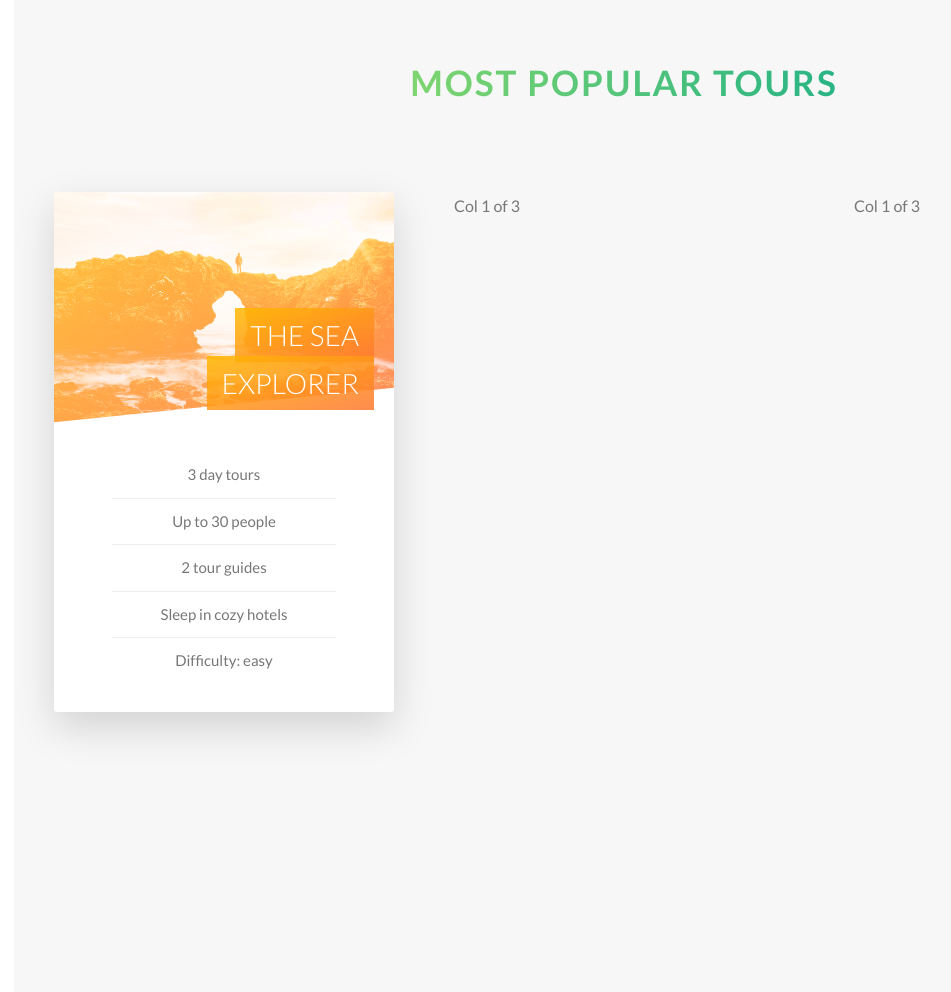
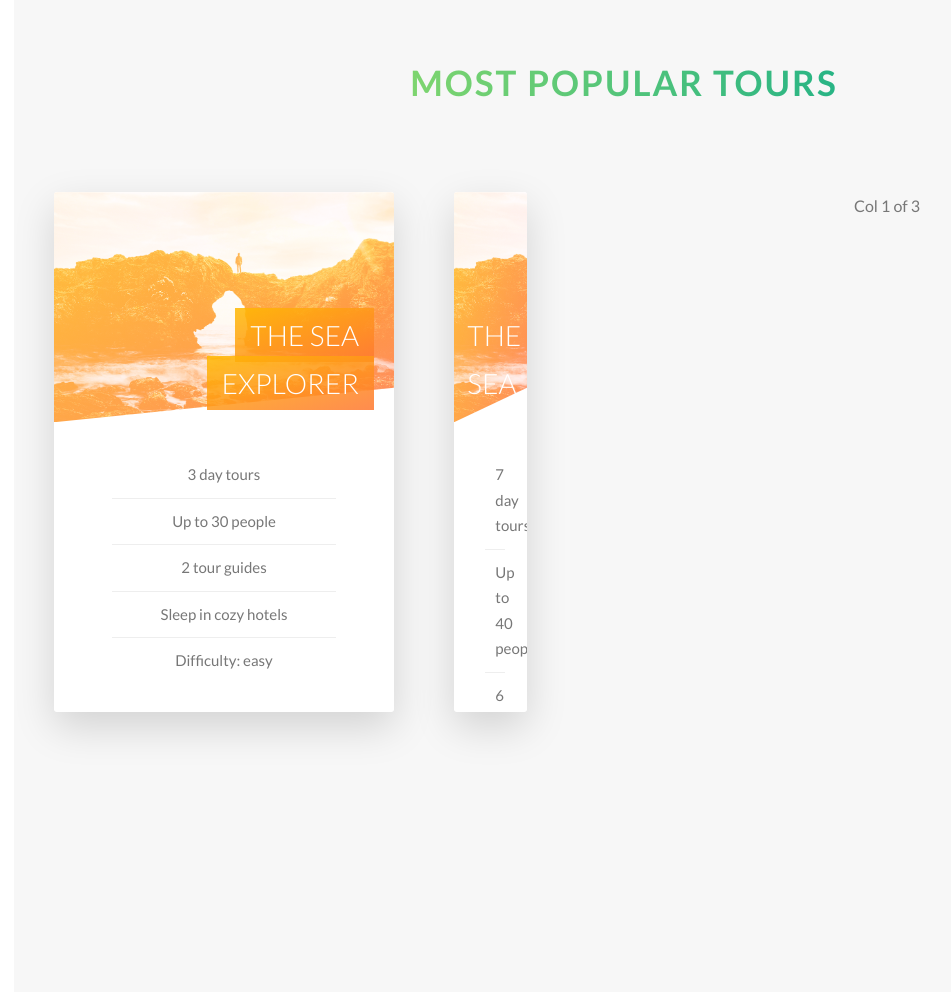
Before and after one commit to hose347/Natourous, a website: page index.html in a window 1280 px wide. Shown: the part 2258-3250 px from the top of the page, without its empty margins (16-967 px from the left). Drawn offline with Linux system fonts and the light colour scheme.

Commit message:
section to look up further

```diff
--- a/index.html
+++ b/index.html
@@ -166,12 +166,49 @@
                   </ul>
                 </div>
               </div>
-              <div class="card__side card__side--back card__side--back-1">
-                Back
+              <div class="card__side card__side--back card__side--back-2">
+                <div class="card__cta">
+                  <div class="card__price-box">
+                    <p class="card__price-only">Only</p>
+                    <p class="card__price-value">$297</p>
+                  </div>
+                  <a href="#" class="btn btn--white">Book now!</a>
+                </div>
               </div>
             </div>
           </div>
-          <div class="col-1-of-3">Col 1 of 3</div>
+          <div class="col-1-of-3">
+            <div class="col-1-of-3">
+              <div class="card">
+                <div class="card__side card__side--front">
+                  <div class="card__picture card__picture--1">&nbsp;</div>
+                  <h4 class="card__heading">
+                    <span class="card__heading-span card__heading-span--2"
+                      >The Sea Explorer</span
+                    >
+                  </h4>
+                  <div class="card__details">
+                    <ul>
+                      <li>7 day tours</li>
+                      <li>Up to 40 people</li>
+                      <li>6 tour guides</li>
+                      <li>Sleep in provided tents</li>
+                      <li>Difficulty: medium</li>
+                    </ul>
+                  </div>
+                </div>
+                <div class="card__side card__side--back card__side--back-2">
+                  <div class="card__cta">
+                    <div class="card__price-box">
+                      <p class="card__price-only">Only</p>
+                      <p class="card__price-value">$297</p>
+                    </div>
+                    <a href="#" class="btn btn--white">Book now!</a>
+                  </div>
+                </div>
+              </div>
+            </div>
+          </div>
           <div class="col-1-of-3">Col 1 of 3</div>
         </div>
       </section>
--- a/sass/components/_card.scss
+++ b/sass/components/_card.scss
@@ -60,7 +60,7 @@
     }
 
     &--2 {
-      background-image: url(../img/nat-5.jpg);
+      background-image: url(../img/nat-6.jpg);
     }
 
     &--3 {
@@ -113,4 +113,27 @@
       }
     }
   }
+  // Front side styling
+  &__cta {
+    position: absolute;
+    top: 50%;
+    left: 50%;
+    transform: translate(-50%, -50%);
+  }
+
+  &__price-box {
+    text-align: center;
+    color: $color-white;
+    margin-bottom: 8rem;
+  }
+
+  &__price-only {
+    font-size: 1.4rem;
+    text-transform: uppercase;
+  }
+
+  &__price-value {
+    font-size: 7rem;
+    font-weight: 100;
+  }
 }
```
Also changed, not shown: css/style.css.
